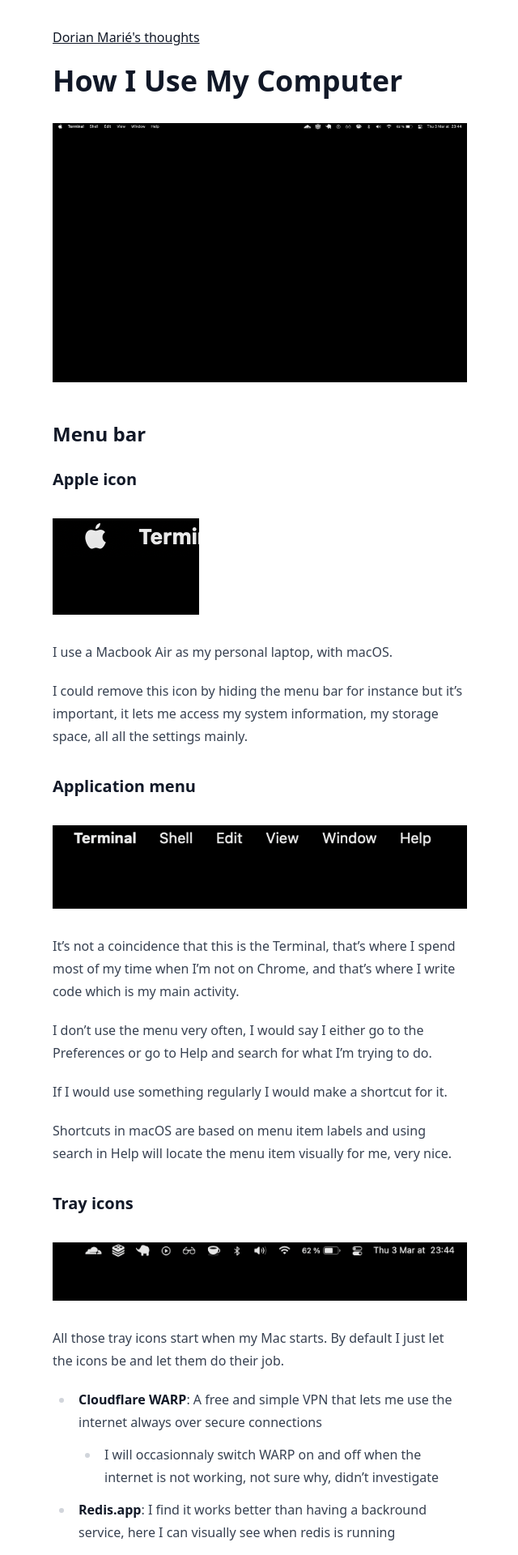
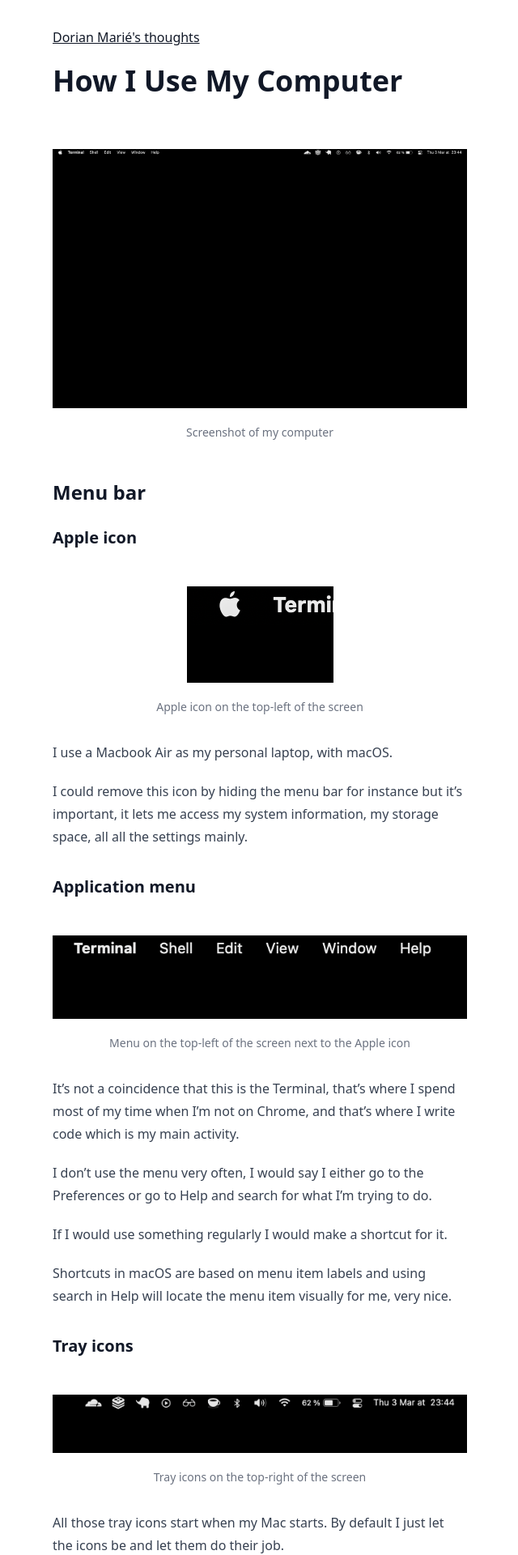
Before and after one commit to dorianmariefr/dorianmarie.fr, a Jekyll site: the page built from computer.md, in a window 1280 px wide. Shown: the top 1920 px of the page at 81% size, without its empty margins (319-959 px from the left). Built offline with Jekyll 4.4.1, drawn with Linux system fonts in a browser that asks for light colours; some of the changed text lies outside the part shown.

Commit message:
add captions to images

```diff
--- a/computer.md
+++ b/computer.md
@@ -4,13 +4,19 @@ layout: default
 indexed: true
 ---
 
-<a href="/img/menubar.png"><img src="/img/menubar.png" alt="Menu bar" /></a>
+<figure>
+  <a href="/img/menubar.png"><img src="/img/menubar.png" alt="Menu bar" /></a>
+  <figcaption>Screenshot of my computer</figcaption>
+</figure>
 
 ## Menu bar
 
 ### Apple icon
 
-<a href="/img/menubar/apple.png"><img src="/img/menubar/apple.png" alt="Apple icon" /></a>
+<figure>
+  <a href="/img/menubar/apple.png"><img src="/img/menubar/apple.png" alt="Apple icon" /></a>
+  <figcaption>Apple icon on the top-left of the screen</figcaption>
+</figure>
 
 I use a Macbook Air as my personal laptop, with macOS.
 
@@ -20,7 +26,10 @@ all all the settings mainly.
 
 ### Application menu
 
-<a href="/img/menubar/menu.png"><img src="/img/menubar/menu.png" alt="Application Menu" /></a>
+<figure>
+  <a href="/img/menubar/menu.png"><img src="/img/menubar/menu.png" alt="Application Menu" /></a>
+  <figcaption>Menu on the top-left of the screen next to the Apple icon</figcaption>
+</figure>
 
 It's not a coincidence that this is the Terminal, that's where I spend
 most of my time when I'm not on Chrome, and that's where I write code
@@ -36,7 +45,10 @@ locate the menu item visually for me, very nice.
 
 ### Tray icons
 
-<a href="/img/menubar/tray.png"><img src="/img/menubar/tray.png" alt="Tray icons" /></a>
+<figure>
+  <a href="/img/menubar/tray.png"><img src="/img/menubar/tray.png" alt="Tray icons" /></a>
+  <figcaption>Tray icons on the top-right of the screen</figcaption>
+</figure>
 
 All those tray icons start when my Mac starts. By default I just let the icons be and let them do their job.
 
@@ -59,14 +71,20 @@ All those tray icons start when my Mac starts. By default I just let the icons b
 
 ## Destkop
 
-<a href="/img/desktop.png"><img src="/img/desktop.png" alt="Desktop" /></a>
+<figure>
+  <a href="/img/desktop.png"><img src="/img/desktop.png" alt="Desktop" /></a>
+  <figcaption>A file on my desktop</figcaption>
+</figure>
 
 I use the desktop mainly for temporary screenshots and when saving files from
 Chrome (e.g. kind of downloading).
 
 ## Chrome
 
-<a href="/img/chrome.png"><img src="/img/chrome.png" alt="Chrome" /></a>
+<figure>
+  <a href="/img/chrome.png"><img src="/img/chrome.png" alt="Chrome" /></a>
+  <figcaption>Google Chrome new tab page</figcaption>
+</figure>
 
 I try to have as few tabs open as possible and quit Chrome when I'm not using it
 (true for all apps expect Finder that I can't quit).
@@ -97,7 +115,10 @@ I sometimes go to some chrome:// urls like chrome://net-internals to fix HTTPS o
 
 ## Files
 
-<a href="/img/home.png"><img src="/img/home.png" alt="Home" /></a>
+<figure>
+  <a href="/img/home.png"><img src="/img/home.png" alt="Home" /></a>
+  <figcaption>Finder's in home directory, e.g. <code>/Users/dorianmariefr/</code></figcaption>
+</figure>
 
 I have an `~/src` folder with my code.
 
@@ -116,7 +137,10 @@ I added `~/Music` to look at my music files.
 
 ## Mail
 
-<a href="/img/mail.png"><img src="/img/mail.png" alt="Mail" /></a>
+<figure>
+  <a href="/img/mail.png"><img src="/img/mail.png" alt="Mail" /></a>
+  <figcaption>Mail.app also named Apple Mail</figcaption>
+</figure>
 
 I started with Hotmail, then GMail classic UI, then GMail web 2.0 UI, then Inbox, then GMail, then Hey, then GMail, then Superhuman, and now on Apple Mail, liking it so far.
 
@@ -126,17 +150,24 @@ I use Inbox Zero as you can see.
 
 ## Music
 
-<a href="/img/music.png"><img src="/img/music.png" alt="Music" /></a>
+<figure>
+  <a href="/img/music.png"><img src="/img/music.png" alt="Music" /></a>
+  <figcaption>Music.app also named Apple Music</figcaption>
+</figure>
 
 I listen to music quite a lot and have many artists.
 
 ## Terminal
 
-<a href="/img/terminal.png"><img src="/img/terminal.png" alt="Terminal" /></a>
+<figure>
+  <a href="/img/terminal.png"><img src="/img/terminal.png" alt="Terminal" /></a>
+  <figcaption>Terminal.app default window</figcaption>
+</figure>
 
-And after I put it on the right of the screen:
-
-<a href="/img/terminal-right.png"><img src="/img/terminal-right.png" alt="Terminal Right" /></a>
+<figure>
+  <a href="/img/terminal-right.png"><img src="/img/terminal-right.png" alt="Terminal Right" /></a>
+  <figcaption>Terminal.app once I put it on the right of the screen</figcaption>
+</figure>
 
 I use the Terminal with:
 
--- a/css/application.css
+++ b/css/application.css
@@ -876,10 +876,6 @@ Ensure the default browser behavior of the `hidden` attribute.
   margin-bottom: 0;
 }
 
-.visible {
-  visibility: visible;
-}
-
 .mx-auto {
   margin-left: auto;
   margin-right: auto;
@@ -896,3 +892,13 @@ Ensure the default browser behavior of the `hidden` attribute.
 .p-8 {
   padding: 2rem;
 }
+
+figure {
+  display: flex;
+  flex-direction: column;
+  align-items: center;
+}
+
+figure img {
+  margin-bottom: 0.5rem !important;
+}
```
Also changed, not shown: css/application.tailwind.css (+8 -0 lines).
